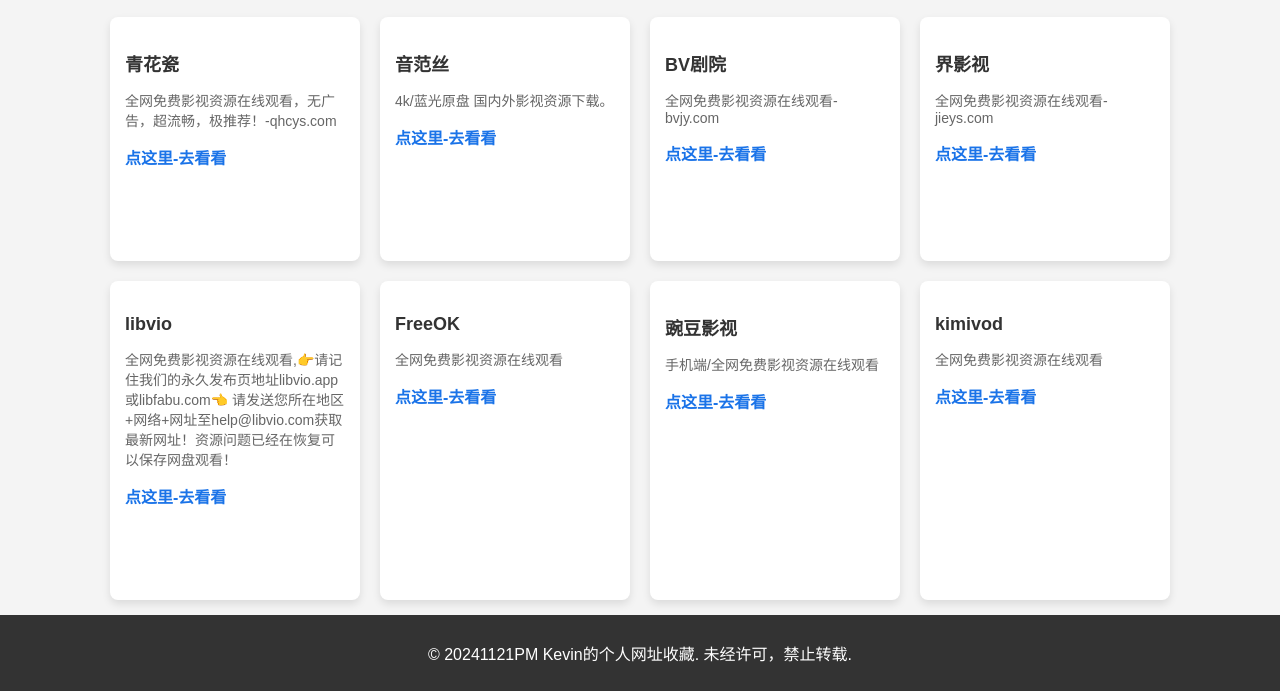
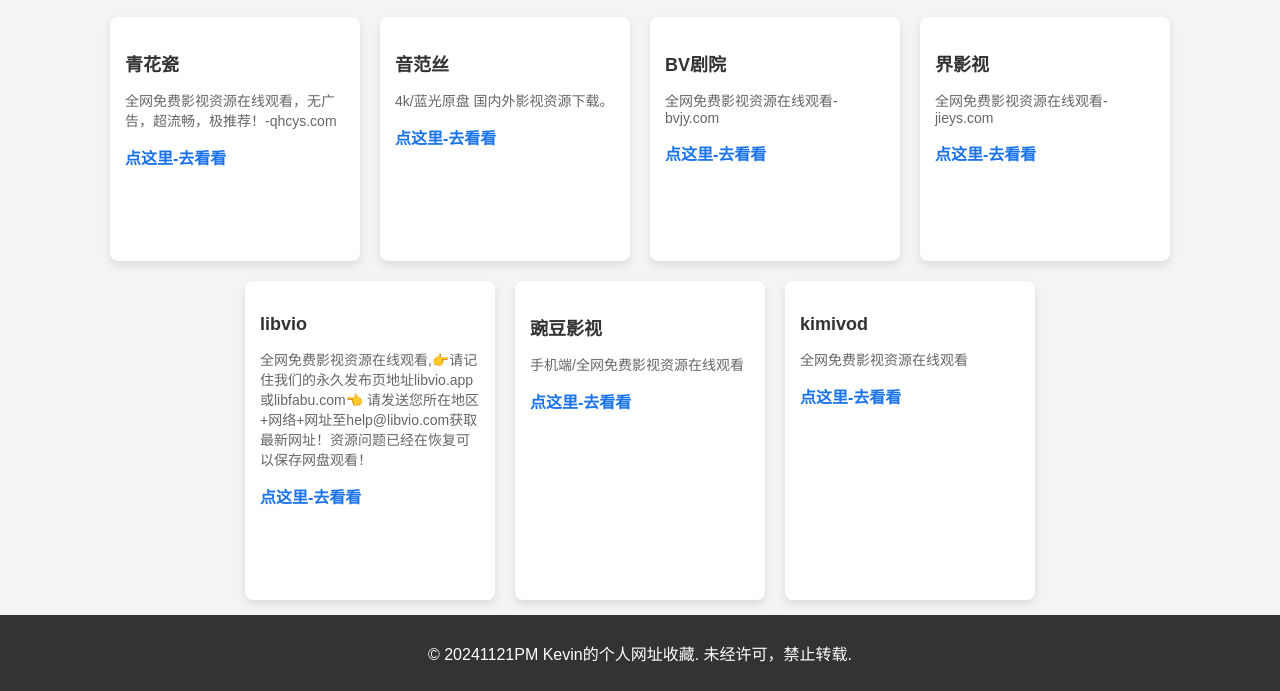
Before and after one commit to kevinludashi/WZSCyinshipinziyuan, a plain HTML site: page index.html in a window 1280 px wide. Shown: the part 109-800 px from the top of the page. Drawn offline with Linux system fonts and the light colour scheme.

Commit message:
Update index.html

```diff
--- a/index.html
+++ b/index.html
@@ -133,11 +133,7 @@
         请发送您所在地区+网络+网址至help@libvio.com获取最新网址！资源问题已经在恢复可以保存网盘观看！</p>
         		    <a href="https://www.libvio.fun/">点这里-去看看</a>
         		</div>
-        		<div class="bookmark">
-        		    <h3>FreeOK</h3>
-        		    <p>全网免费影视资源在线观看</p>
-        		    <a href="https://www.freeok.pro/">点这里-去看看</a>
-        		</div>
+
         		<div class="bookmark">
         		    <h3>豌豆影视</h3>
         		    <p>手机端/全网免费影视资源在线观看</p>
```
